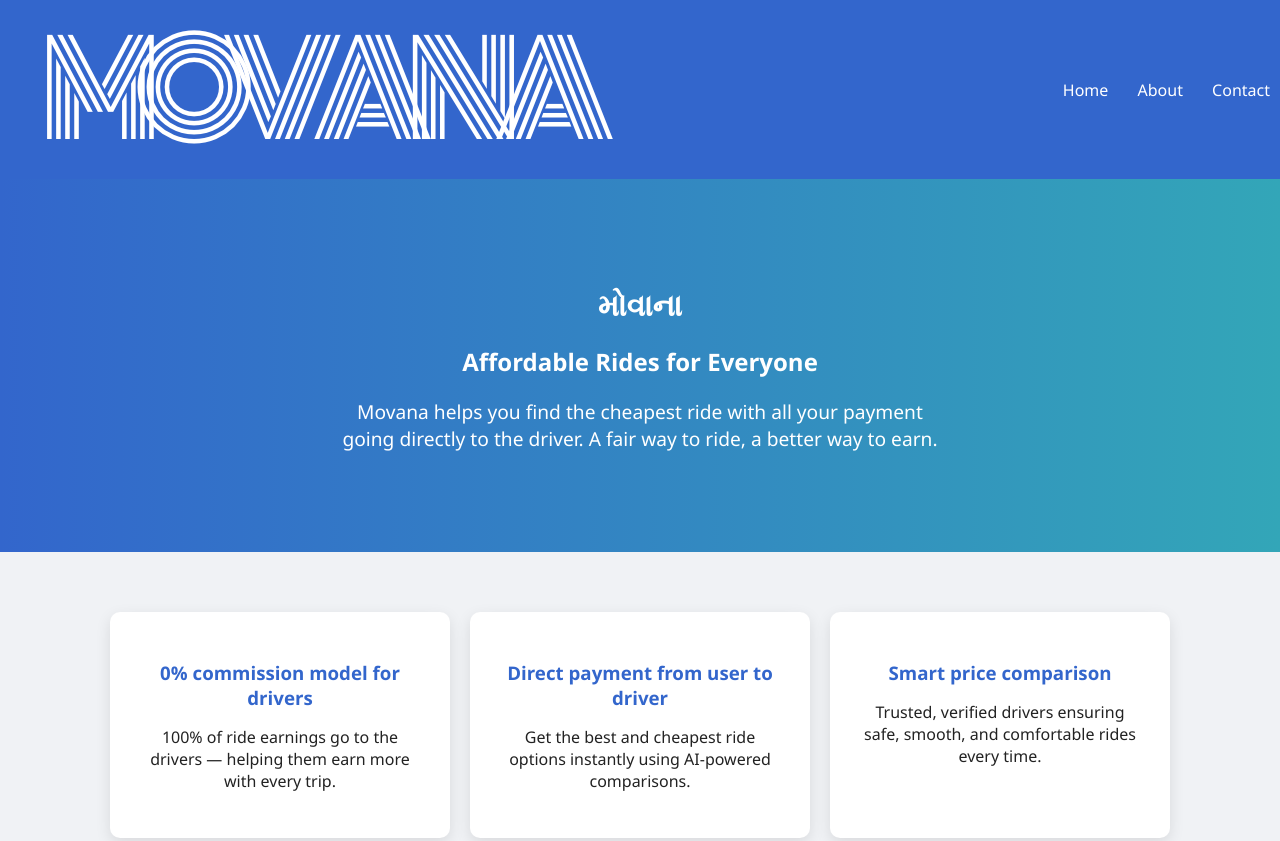
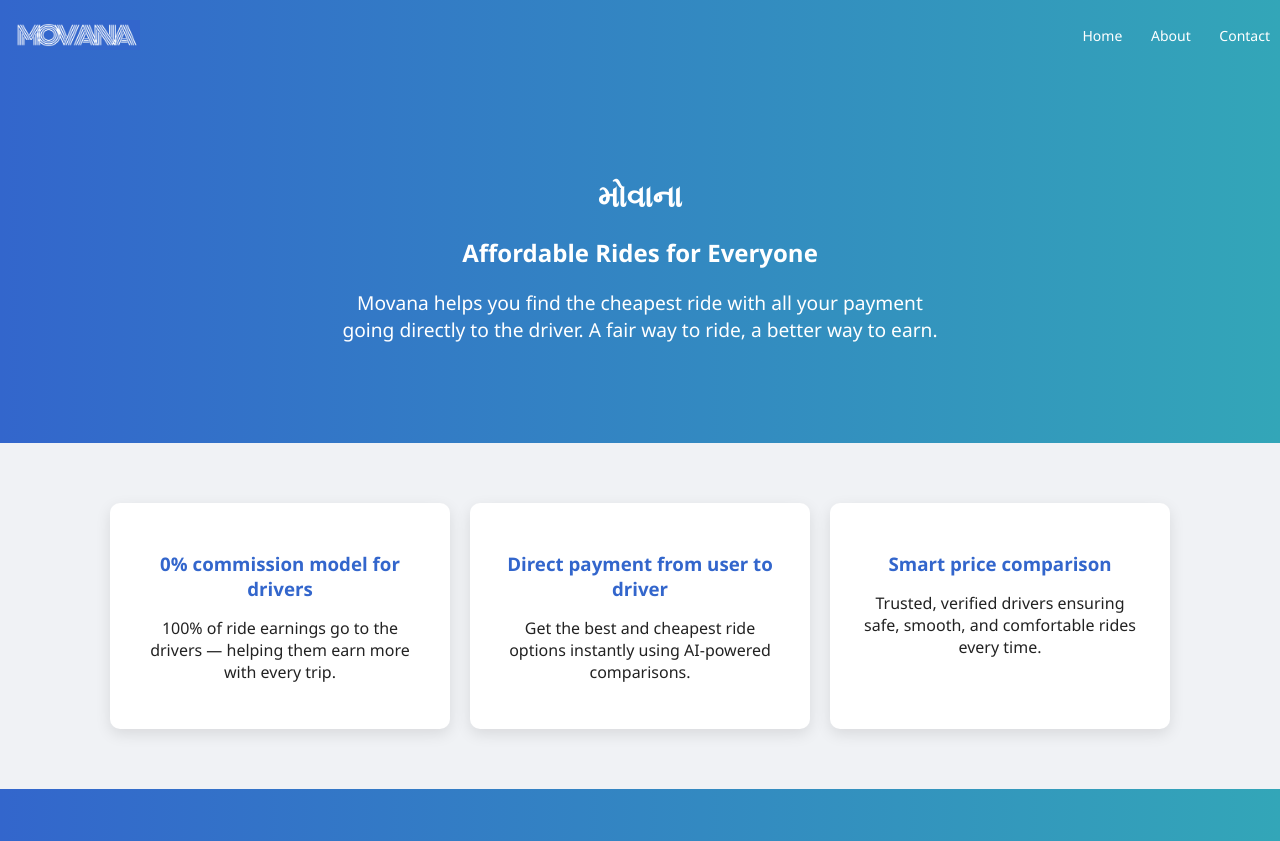
Before and after one commit to siddheshkadam21/movanawebsiteV1, a plain HTML site: page index.html in a window 1280 px wide. Shown: the top 841 px of the page. Drawn offline with Linux system fonts and the light colour scheme.

Commit message:
Update header styles and add header_top class
Commented out background color and padding properties in the header. Added new header_top class with gradient background and styling.

```diff
--- a/style.css
+++ b/style.css
@@ -12,14 +12,23 @@
     color: var(--text-color);
   }
 
+
   header {
-    background-color: var(--primary-color);
+    /*background-color: var(--primary-color);*/
     color: white;
-    padding: 10px 10px;
+    /*padding: 10px 10px;*/
     display: flex;
     justify-content: space-between;
     align-items: center;
     overflow: hidden;
+  }
+
+  .header img
+  {
+    float: left;
+    width: 130px;
+    height: 30px;
+    background: #555;
   }
 
   .logo {
@@ -49,6 +58,15 @@
     padding: 80px 20px;
     background: linear-gradient(to right, var(--primary-color), var(--accent-color));
     color: white;
+  }
+
+  .header_top
+  {
+    background: linear-gradient(to right, var(--primary-color), var(--accent-color));
+    color: white;
+    padding: 20px 10px;
+    text-align: center;
+    font-size: 14px;
   }
 
   .hero h2 {
```
